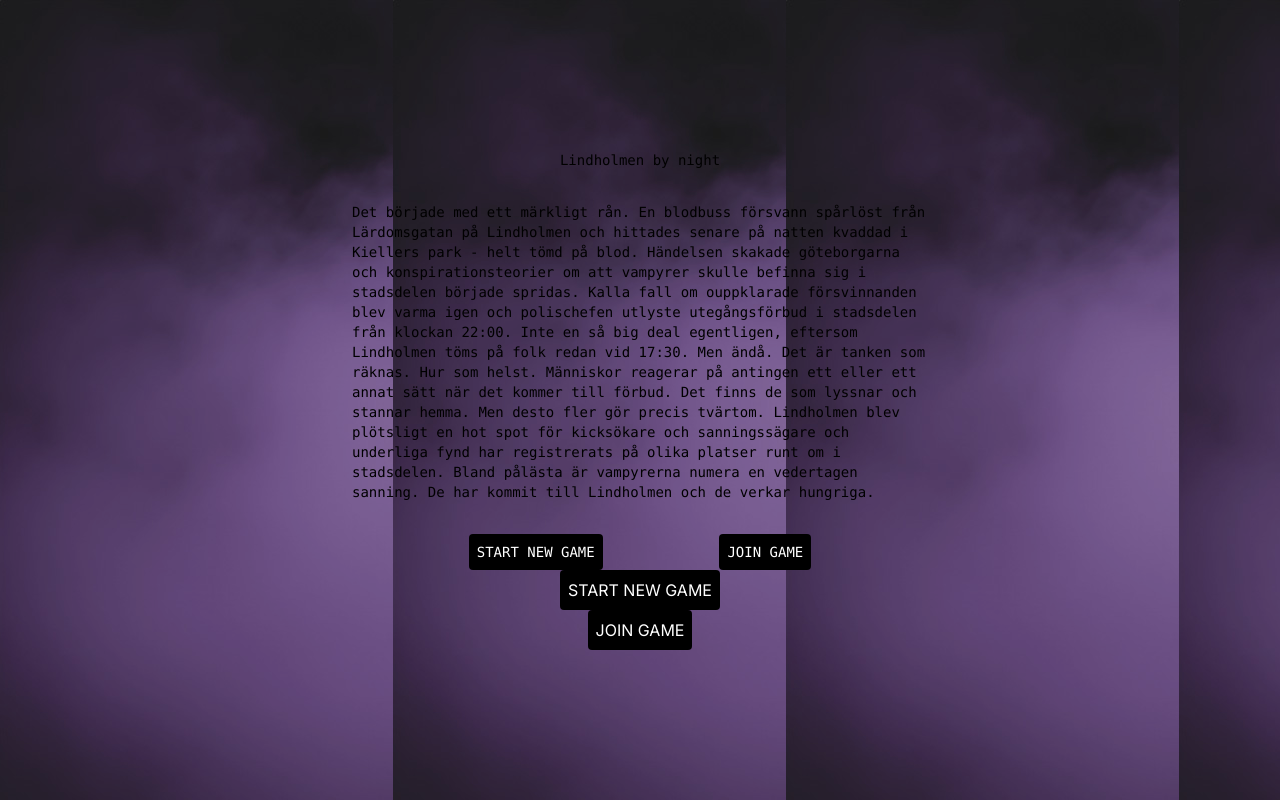
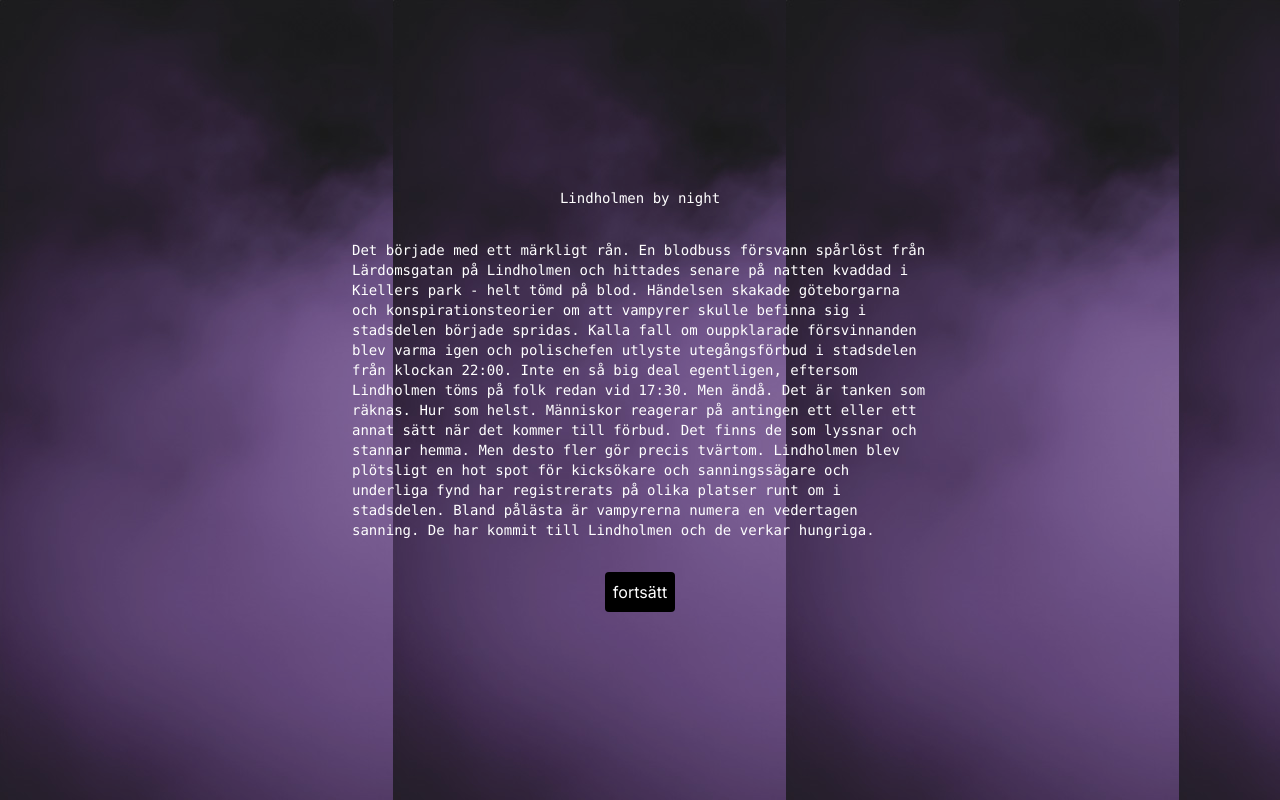
Before and after one commit to sirisayshello/lindholmen-after-hours, a Next.js app: page / in a window 1280 px wide. Built offline with nearby package versions, Linux system fonts and the light colour scheme.

Commit message:
update landing page

```diff
--- a/app/components/GameIntro/GameIntro.tsx
+++ b/app/components/GameIntro/GameIntro.tsx
@@ -33,14 +33,6 @@ export const GameIntro = ({ viewState, setViewState }: GameIntroProps) => {
             sanning. De har kommit till Lindholmen och de verkar hungriga.
           </p>
           <div className="flex w-full justify-evenly">
-            <Button
-              onClick={() => setViewState("difficultySetting")}
-              text="START NEW GAME"
-            />
-            <Button
-              onClick={() => setViewState("joinSetup")}
-              text="JOIN GAME"
-            />
           </div>
         </div>
       )}
--- a/app/layout.tsx
+++ b/app/layout.tsx
@@ -17,7 +17,9 @@ export default function RootLayout({
 }>) {
   return (
     <html lang="en">
-      <body className={` bg-[url('/background.png')] ${inter.className}`}>
+      <body
+        className={`text-white bg-[url('/background.png')] ${inter.className}`}
+      >
         <Providers>{children}</Providers>
       </body>
     </html>
--- a/app/page.tsx
+++ b/app/page.tsx
@@ -5,6 +5,7 @@ import { useRouter } from "next/navigation";
 import { useState } from "react";
 import { GameIntro } from "./components/GameIntro/GameIntro";
 import { DifficultySetting } from "./components/DifficultySetting/DifficultySetting";
+import { text } from "stream/consumers";
 
 export type ViewState =
   | "landing"
@@ -13,7 +14,8 @@ export type ViewState =
   | "joinSetup"
   | "setup"
   | "map"
-  | "lobby";
+  | "lobby"
+  | "choose";
 
 export default function Home() {
   const router = useRouter();
@@ -21,10 +23,31 @@ export default function Home() {
 
   return (
     <main className="flex min-h-svh flex-col items-center justify-center p-8">
-      <GameIntro viewState={viewState} setViewState={setViewState} />
-      <DifficultySetting viewState={viewState} setViewState={setViewState} />
-      <Button onClick={() => router.push("/create")} text="START NEW GAME" />
-      <Button onClick={() => router.push("/join")} text="JOIN GAME" />
+      {viewState === "landing" && (
+        <>
+          <GameIntro viewState={viewState} setViewState={setViewState} />
+          <DifficultySetting
+            viewState={viewState}
+            setViewState={setViewState}
+          />
+          <Button text="fortsätt" onClick={() => setViewState("choose")} />
+        </>
+      )}
+
+      {viewState === "choose" && (
+        <>
+          <Button
+            onClick={() => setViewState("difficultySetting")}
+            text="START NEW GAME"
+          />
+          <Button onClick={() => setViewState("joinSetup")} text="JOIN GAME" />
+          <Button
+            onClick={() => router.push("/create")}
+            text="START NEW GAME"
+          />
+          <Button onClick={() => router.push("/join")} text="JOIN GAME" />
+        </>
+      )}
     </main>
   );
 }
```
